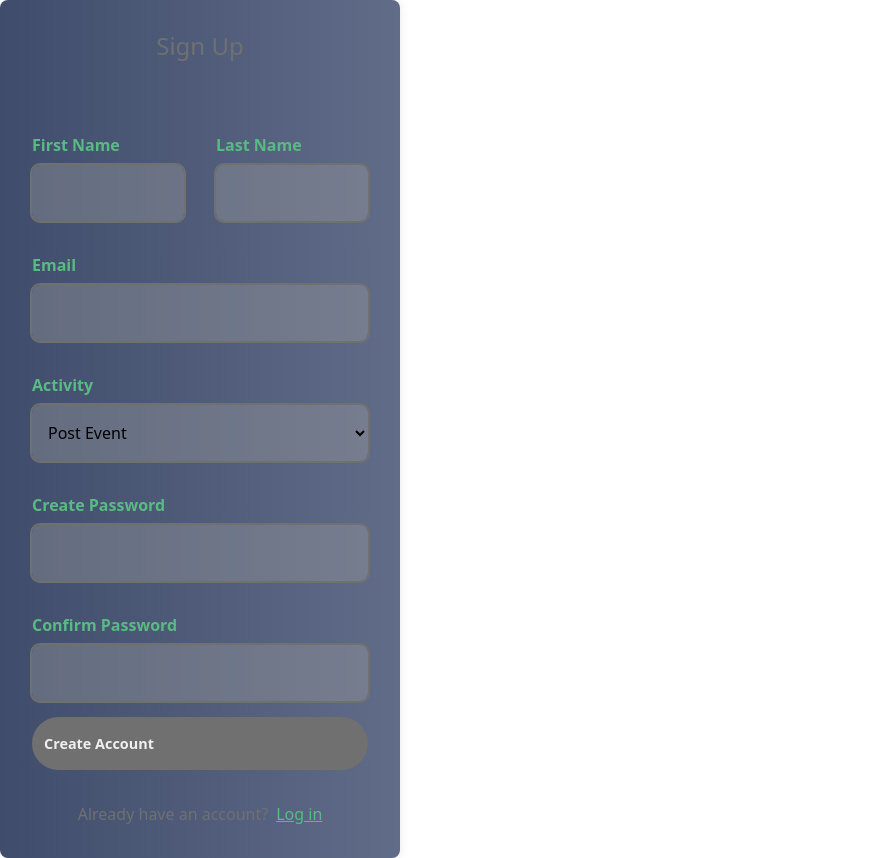
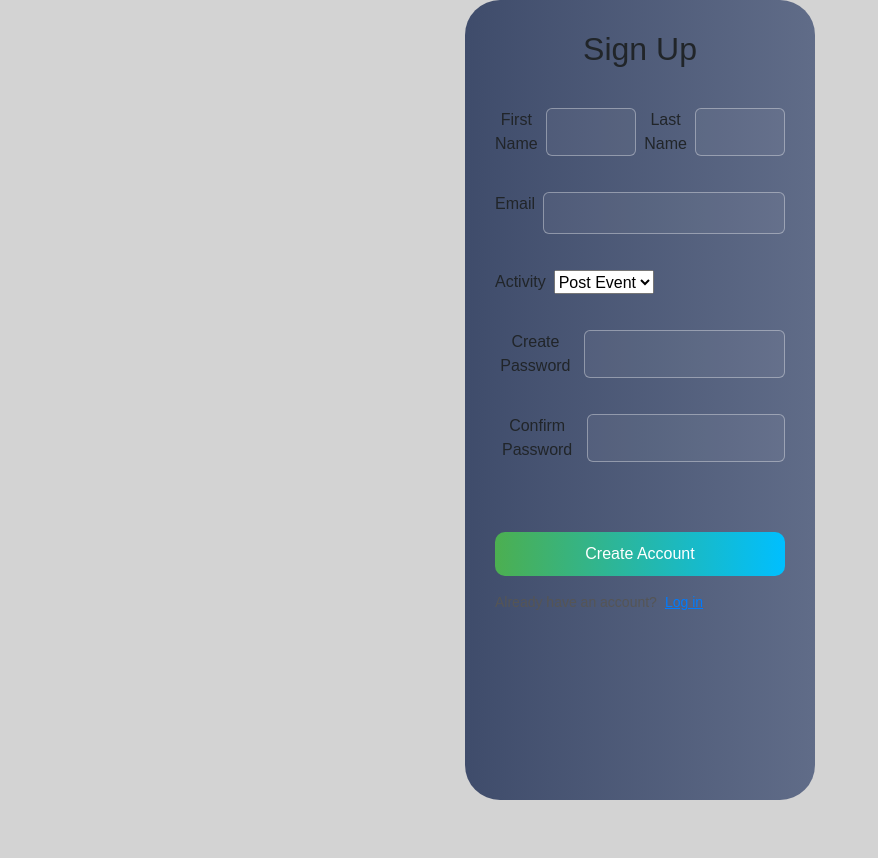
Before and after one commit to Yuriamani/Epic-event-frontend, a React (Vite) app in the folder client/: page /signup in a window 1280 px wide. Shown: the whole page, without its empty margins (0-878 px from the left). After the commit the page ends 800 px from the top, so only its background shows below. Built offline with nearby package versions, Linux system fonts and the light colour scheme.

Commit message:
login css

```diff
--- a/client/src/pages/LoginsStyles.css
+++ b/client/src/pages/LoginsStyles.css
@@ -1,11 +1,15 @@
-/* body {
+/* LoginsStyles.css */
+
+body {
+    font-family: Arial, sans-serif;
+    background-color: #f4f4f4;
     display: flex;
     justify-content: center;
     align-items: center;
     height: 100vh;
     margin: 0;
     background-color: #d3d3d3; /* grey background outside the frame */
-} */
+}
 
 .form-container {
     display: flex;
@@ -16,101 +20,52 @@
 }
 
 .form {
-    --bg-light: #efefef;
-    --bg-dark: #707070;
-    --clr: #58bc82;
-    --clr-alpha: #9c9c9c60;
-    display: flex;
-    flex-direction: column;
-    align-items: center;
-    gap: 1rem;
-    width: 100%;
-    max-width: 400px; /* increased width */
-    padding: 2rem;
-    background-color: white; /* frame background */
-    border-radius: 8px; /* rounded corners for the frame */
-    box-shadow: 0 0 10px rgba(0, 0, 0, 0.1); /* subtle shadow for the frame */
+    background-color: rgb(218, 214, 214);
+    border-radius: 35px;
+    padding: 30px;
+    width: 900px;
+    height: 800px;
+    text-align: center;
+    align-self: center;
 }
 
-.form h2 {
-    margin-top: 0;
-    margin-bottom: 1.5rem;
-    font-size: 1.5rem;
-    color: var(--bg-dark);
-    text-align: center;
+input[type="email"],
+input[type="password"],
+input[type="text"] {
+    width: 100%;
+    padding: 10px;
+    border: 1px solid #ddd;
+    border-radius: 4px;
+    box-sizing: border-box;
 }
 
-.form .input-span {
+button.submit {
+    background: linear-gradient(to right, #4CAF50, #00BFFF); /* Light green to light blue gradient */
+    color: #fff;
+    border: none;
+    padding: 10px 15px;
+    border-radius: 10px;
+    cursor: pointer;
+    font-size: 16px;
     width: 100%;
-    display: flex;
-    flex-direction: column;
-    gap: 0.5rem;
+    margin-top: 50px;
+    transition: background 0.3s ease;
 }
 
-.form .name-fields {
-    display: flex;
-    gap: 2rem; /* Adjust this value to increase or decrease the spacing */
-    width: 100%;
-}
-
-.form .name-fields .input-span {
-    flex: 1;
-}
-
-.form input[type="email"],
-.form input[type="password"],
-.form input[type="text"],
-.form select {
-    border-radius: 0.5rem;
-    padding: 1rem 0.75rem;
-    width: 100%;
-    border: none;
-    display: flex;
-    align-items: center;
-    gap: 0.5rem;
-    background-color: var(--clr-alpha);
-    outline: 2px solid var(--bg-dark);
-}
-
-.form input[type="email"]:focus,
-.form input[type="password"]:focus,
-.form input[type="text"]:focus,
-.form select:focus {
-    outline: 2px solid var(--clr);
-}
-
-.label {
-    align-self: flex-start;
-    color: var(--clr);
-    font-weight: 600;
-}
-
-.form .submit {
-    padding: 1rem 0.75rem;
-    width: 100%;
-    display: flex;
-    align-items: center;
-    gap: 0.5rem;
-    border-radius: 3rem;
-    background-color: var(--bg-dark);
-    color: var(--bg-light);
-    border: none;
-    cursor: pointer;
-    transition: all 300ms;
-    font-weight: 600;
-    font-size: 0.9rem;
-}
-
-.form .submit:hover {
-    background-color: var(--clr);
-    color: var(--bg-dark);
+button.submit:hover {
+    background: linear-gradient(to right, #45a049, #1e90ff); /* Darker gradient on hover */
 }
 
 .span {
-    text-decoration: none;
-    color: var(--bg-dark);
+    margin-top: 10px;
+    font-size: 14px;
+    color: #555;
 }
 
 .span a {
-    color: var(--clr);
+    color: #007bff;
 }
+
+.input-span {
+    margin-bottom: 20px;
+}
```
